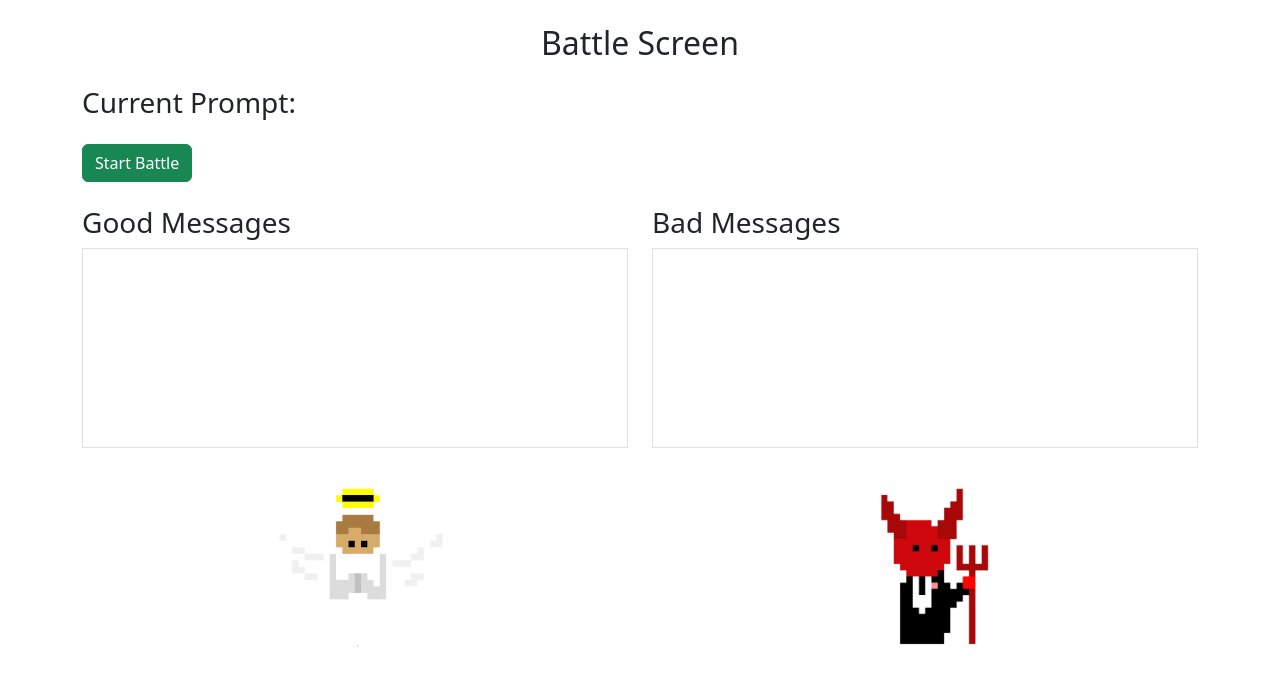
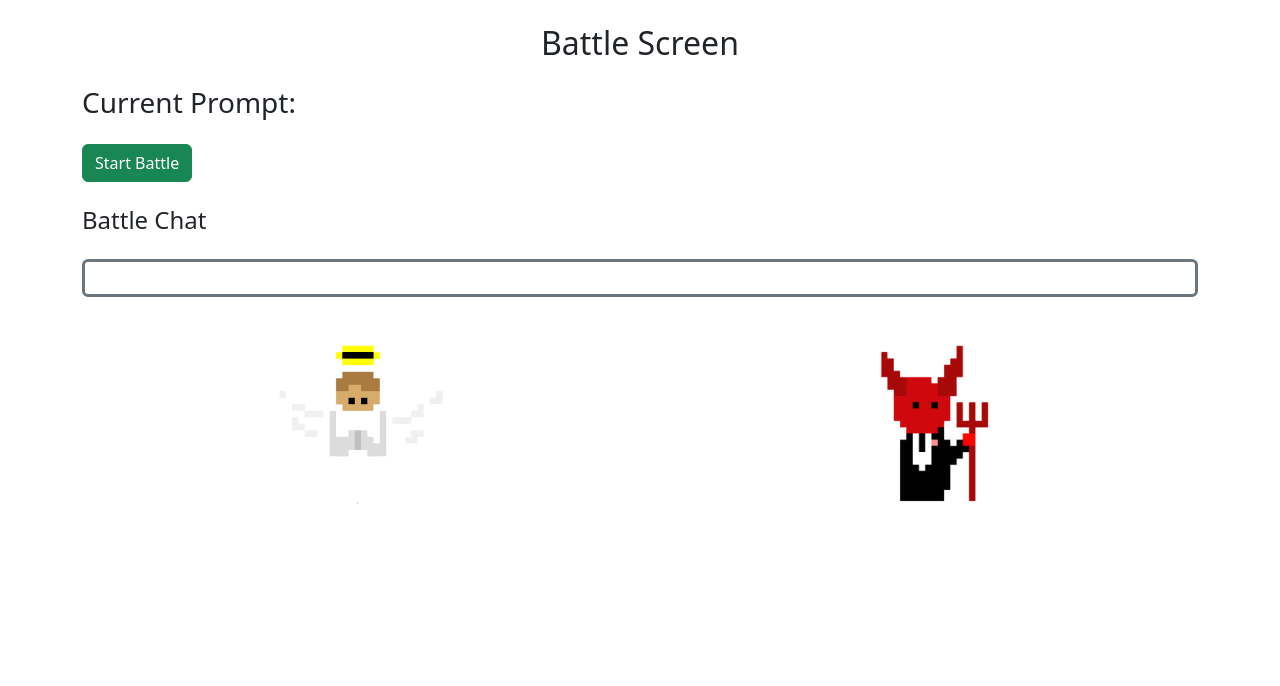
Before and after one commit to dusenkajozef/Super_Legal, a React (Create React App) app: page /battle in a window 1280 px wide. Shown: the top 686 px of the page. Built offline with nearby package versions, Linux system fonts and the light colour scheme.

Commit message:
added chabox component

```diff
--- /dev/null
+++ b/src/components/chatDisplay.jsx
@@ -0,0 +1,52 @@
+import { useSelector } from "react-redux";
+import { Container, Row, Col, Alert } from "react-bootstrap";
+
+export default function ChatDisplay() {
+  const goodMessages = useSelector((state) => state.goodMessages.messages);
+  const badMessages = useSelector((state) => state.badMessages.messages);
+
+  // Start from the second message
+  const goodBattleMessagesSlice = goodMessages.slice(1);
+  const badBattleMessagesSlice = badMessages.slice(1);
+
+  const maxMessagesLength = Math.max(goodBattleMessagesSlice.length, badBattleMessagesSlice.length);
+
+  return (
+    <Container className="my-4 border border-secondary border-3 p-3 rounded" style={{ maxHeight: '50vh', overflowY: 'auto' }}>
+      {Array.from({ length: maxMessagesLength }).map((_, index) => {
+        const goodMessage = goodBattleMessagesSlice[index];
+        const badMessage = badBattleMessagesSlice[index];
+
+        return (
+          <div key={index}>
+            {goodMessage && (
+              <Row className="my-1">
+                <Col xs={12} className="d-flex justify-content-start">
+                  <Alert
+                    variant="warning"
+                    className="p-3 rounded-3 w-75 mt-2"
+                  >
+                    {goodMessage}
+                  </Alert>
+                </Col>
+              </Row>
+            )}
+
+            {badMessage && (
+              <Row className="my-1">
+                <Col xs={12} className="d-flex justify-content-end text-end">
+                  <Alert
+                    variant="danger"
+                    className="p-3 rounded-3 w-75 mt-2"
+                  >
+                    {badMessage}
+                  </Alert>
+                </Col>
+              </Row>
+            )}
+          </div>
+        );
+      })}
+    </Container>
+  );
+}
--- a/src/components/screens/battleScreen.jsx
+++ b/src/components/screens/battleScreen.jsx
@@ -1,7 +1,7 @@
 import React, { useState } from 'react';
 import { useSelector, useDispatch} from 'react-redux';
 import { Container, Row, Col, Button } from 'react-bootstrap';
-import MessageBox from '../messageBox';
+//import MessageBox from '../messageBox';
 import 'bootstrap/dist/css/bootstrap.min.css';
 import AngelImage from "../../images/Angel.png";
 import DevilImage from "../../images/Devil.png";
@@ -9,6 +9,7 @@ import { apiGetBattleGoodMessage } from '../../services/goodMessagesService';
 import { apiGetBattleBadMessage } from '../../services/badMessagesService';
 import { addGoodMessage } from '../../redux/goodMessagesSlice';
 import { addBadMessage } from '../../redux/badMessagesSlice';
+import ChatDisplay from '../chatDisplay';
 
 export default function BattleScreen() {
     const prompt = useSelector((state) => state.prompt.prompt);
@@ -45,14 +46,12 @@ export default function BattleScreen() {
           </Button>
 
           <Row>
-            <Col md={6}>
-              <MessageBox title="Good Messages" messages={goodMessages} />
-            </Col>
-
-            <Col md={6}>
-              <MessageBox title="Bad Messages" messages={badMessages} />
+            <Col md={12}>
+            <h4>Battle Chat</h4>
+            <ChatDisplay />
             </Col>
           </Row>
+
           <Row>
           <div className="d-flex justify-content-center">
 
```
